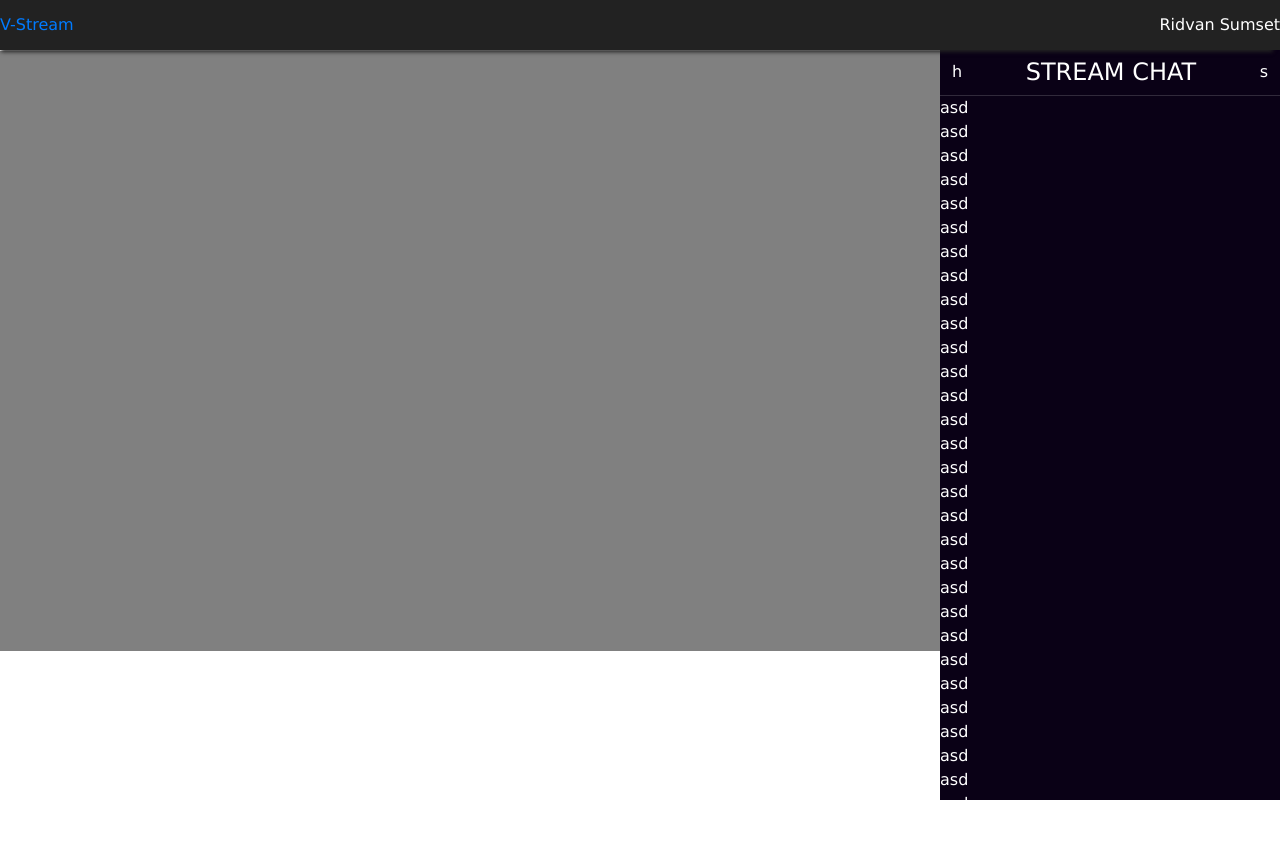
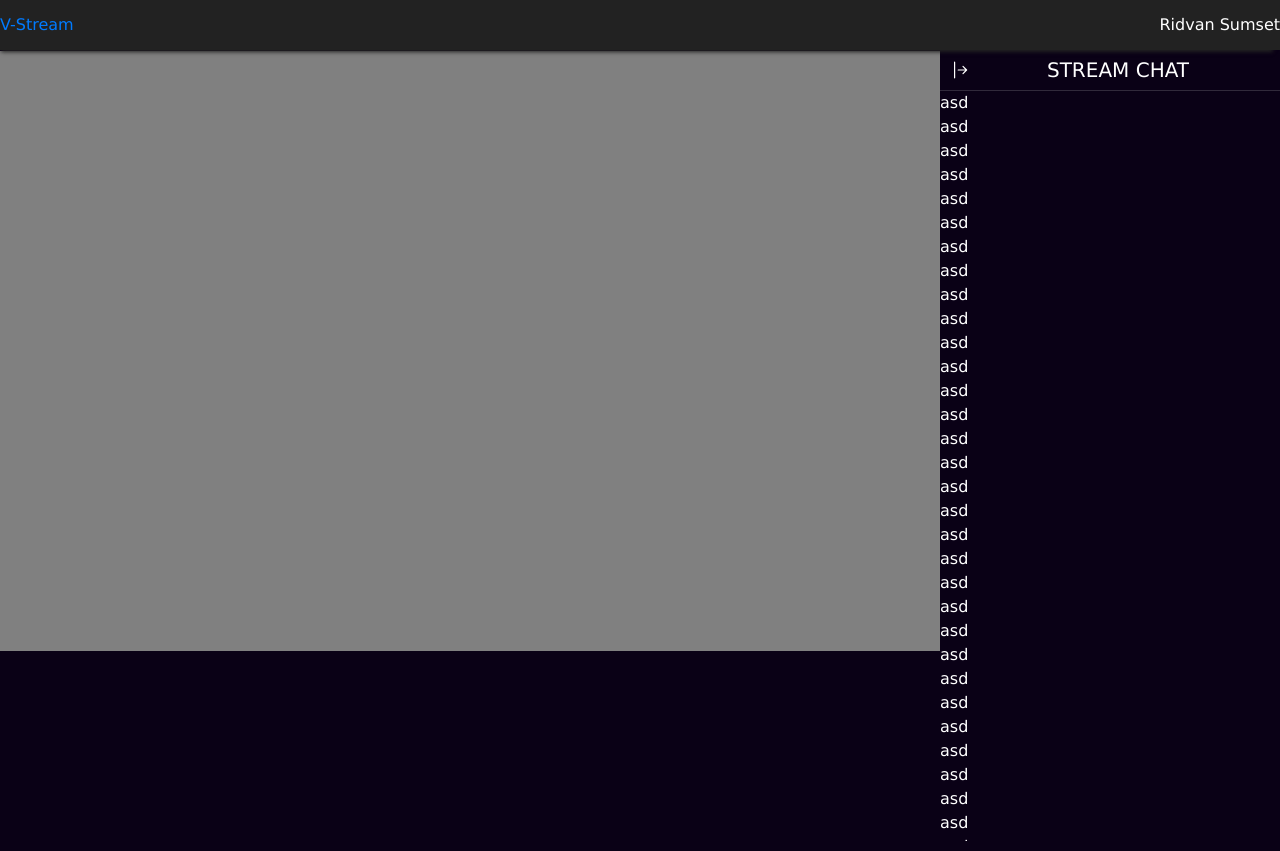
Before and after one commit to ridvansumset/v-stream, a Vue app: page /game/1 in a window 1280 px wide. Built offline with nearby package versions, Linux system fonts and the light colour scheme.

Commit message:
toggle chat features

```diff
--- a/src/App.vue
+++ b/src/App.vue
@@ -32,6 +32,7 @@ export default {
 
 #app {
   color: $colWhite;
+  font-family: Verdana, serif;
 }
 .app-header {
   position: fixed;
@@ -49,5 +50,6 @@ export default {
 }
 .app-content {
   margin-top: $headerHeight + 1;
+  background-color: $colBlack;
 }
 </style>
--- a/src/components/GameChat.vue
+++ b/src/components/GameChat.vue
@@ -1,19 +1,46 @@
 <template>
-  <aside class="game-chat-container">
+  <aside v-if="visible" class="game-chat-container">
     <div class="chat-settings">
-      <div>h</div>
-      <h4>STREAM CHAT</h4>
-      <div>s</div>
+      <b-icon-arrow-bar-right
+        scale="1.2"
+        class="chat-closer"
+        @click="toggleChat"
+      />
+
+      <h4 class="chat-header">
+        STREAM CHAT
+      </h4>
+
+      <span />
     </div>
 
     <div class="chat-stream">
       <div v-for="i in 100" :key="i">asd</div>
     </div>
   </aside>
+
+  <b-icon-arrow-bar-left
+    v-else
+    scale="1.4"
+    class="chat-opener"
+    @click="toggleChat"
+  />
 </template>
 
 <script>
-export default {}
+export default {
+  data () {
+    return {
+      visible: true
+    }
+  },
+  methods: {
+    toggleChat () {
+      this.visible = !this.visible
+      this.$emit('toggle', this.visible)
+    }
+  }
+}
 </script>
 
 <style lang="scss" scoped>
@@ -39,6 +66,24 @@ export default {}
   & > h4 {
     margin: 0;
   }
+  @media all and (max-width: $breakpointSM) {
+    padding: 6px 8px;
+  }
+}
+.chat-closer {
+  cursor: pointer;
+}
+.chat-opener {
+  cursor: pointer;
+  position: fixed;
+  top: $headerHeight + 8;
+  right: 4px;
+}
+.chat-header {
+  font-size: 20px;
+  @media all and (max-width: $breakpointSM) {
+    font-size: 10px;
+  }
 }
 .chat-stream {
   overflow-y: scroll;
--- a/src/styles/styles.scss
+++ b/src/styles/styles.scss
@@ -1,9 +1,6 @@
 @import "./variables.scss";
 
-*, #app {
-  font-family: Verdana, serif;
-}
-body {
+html, body {
   background-color: $colBlack;
   margin: 0;
 }
--- a/src/views/GameView.vue
+++ b/src/views/GameView.vue
@@ -1,10 +1,15 @@
 <template>
   <div class="game">
     <main class="main-content">
-      <div class="video-stream"></div>
+      <div
+        class="video-stream"
+        :class="chatVisible ? '' : 'video-stream-full-width'"
+      />
     </main>
 
-    <game-chat></game-chat>
+    <game-chat
+      @toggle="(v) => chatVisible = v"
+    />
   </div>
 </template>
 
@@ -41,4 +46,7 @@ export default {
     width: 70%; // 100% - 30% (chat width is 30% for mobile)
   }
 }
+.video-stream-full-width {
+  width: 100% !important;
+}
 </style>
```
